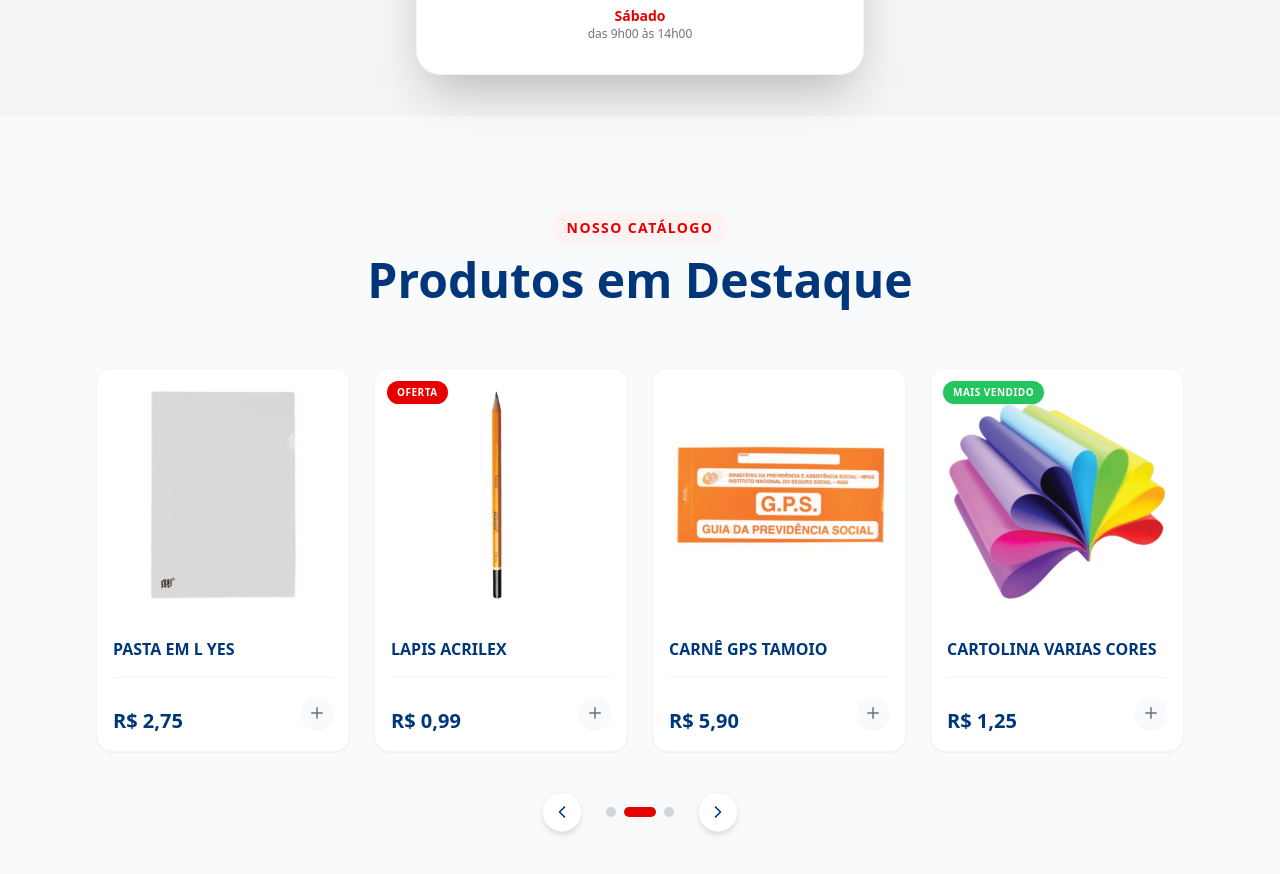
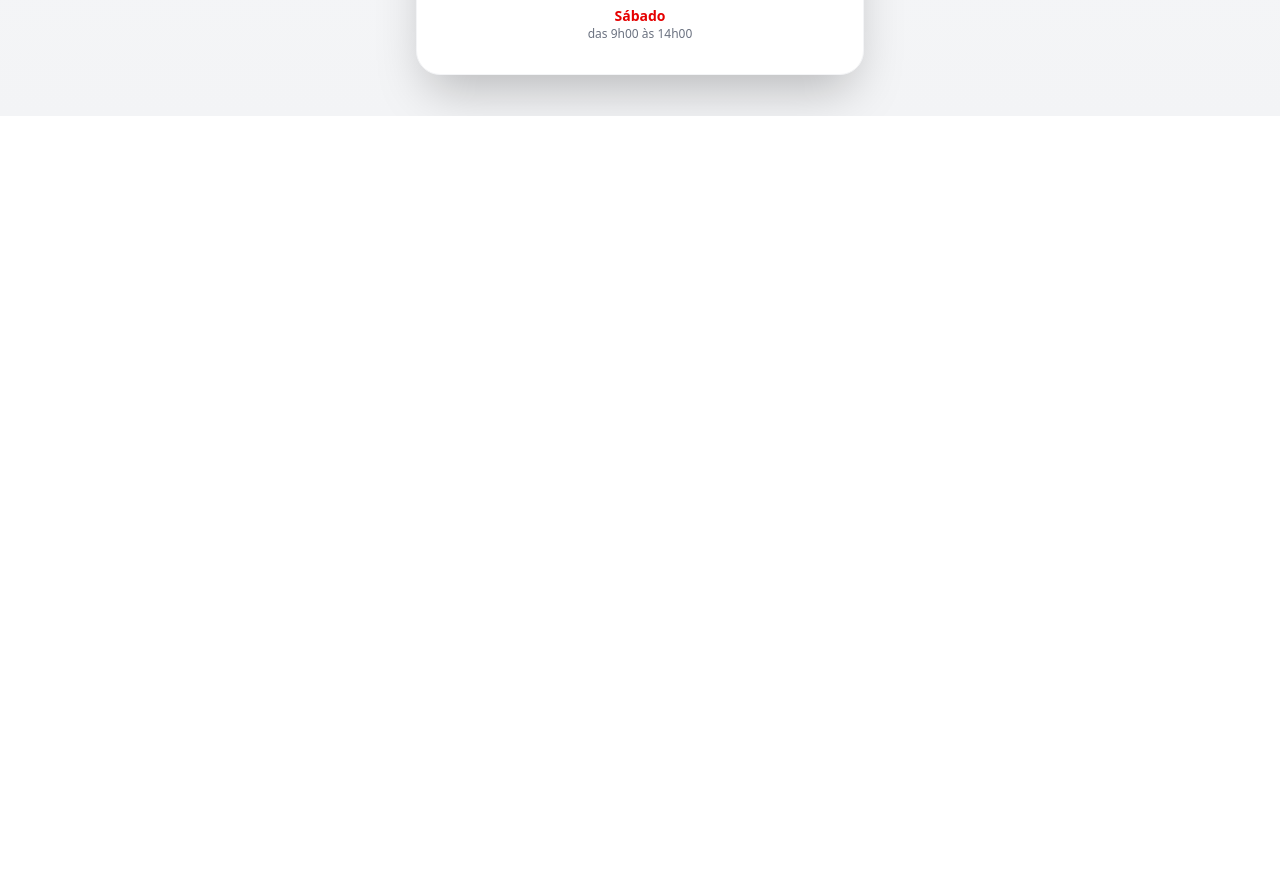
Before and after one commit to mrenanpx/yama-print-site, a React (Vite) app: page /envie-seu-arquivo in a window 1280 px wide. Shown: the part 684-1558 px from the top of the page. After the commit the page ends 800 px from the top, so only its background shows below. Built offline with nearby package versions, Linux system fonts and the light colour scheme; the HTML template or start-up script is replaced by a standard one.

Commit message:
remove icone de mais dos cards de produto

```diff
--- a/src/App.jsx
+++ b/src/App.jsx
@@ -26,7 +26,7 @@
         <Hero />
         <Services />
         <WhyUs />
-        <ProductsCarousel />
+        {/* <ProductsCarousel /> */}
         <Location />
         <Social />
         <Partners />
--- a/src/components/ProductsCarousel.jsx
+++ b/src/components/ProductsCarousel.jsx
@@ -1,19 +1,19 @@
 import React, { useState, useEffect, useCallback } from 'react';
-import { FiChevronLeft, FiChevronRight, FiPlus } from 'react-icons/fi';
+import { FiChevronLeft, FiChevronRight } from 'react-icons/fi';
 
 // Array com os produtos
 const productsData = [
-  { id: 1, image: '/products/prtd1.webp', title: 'CADERNO 1 MATÉRIA', price: 'R$ 14,90', startingAt: true },
-  { id: 2, image: '/products/prtd2.webp', title: 'CARTÃO DE VISITA COUCHÊ 250g', price: 'R$ 79,00', tag: 'MAIS VENDIDO', tagColor: 'bg-green-500', startingAt: true },
-  { id: 3, image: '/products/prtd3.webp', title: 'CANETA BIC', price: 'R$ 1,30',tag: 'MAIS VENDIDO', tagColor: 'bg-green-500', startingAt: true },
-  { id: 4, image: '/products/prtd4.webp', title: 'MARCA TEXTO MASTERPRINT', price: 'R$ 2,50', tag: 'PROMOÇÃO', tagColor: 'bg-blue-500' },
-  { id: 5, image: '/products/prtd5.webp', title: 'PASTA EM L YES', price: 'R$ 2,75' },
-  { id: 6, image: '/products/prtd6.webp', title: 'LAPIS ACRILEX', price: 'R$ 0,99', tag: 'OFERTA', tagColor: 'bg-yama-red' },
-  { id: 7, image: '/products/prtd7.webp', title: 'CARNÊ GPS TAMOIO', price: 'R$ 5,90' },
-  { id: 8, image: '/products/prtd8.webp', title: 'CARTOLINA VARIAS CORES', price: 'R$ 1,25', tag: 'MAIS VENDIDO', tagColor: 'bg-green-500' },
-  { id: 9, image: '/products/prtd9.webp', title: 'BANNER C/ BASTÃO', price: 'R$ 60,00', startingAt: true },
-  { id: 10, image: '/products/prtd10.webp', title: 'ADESIVO VINIL C/ RECORTE PERSONALIZADO', price: 'R$ 82,00', startingAt: true },
-  { id: 11, image: '/products/prtd11.webp', title: 'ENVELOPE KRAFT A4', price: 'R$ 1,00', tag: 'MAIS VENDIDO', tagColor: 'bg-green-500' },
+  { id: 1, image: '/products/prtd1.webp', title: 'Cartão de Visita Premium', price: 'R$ 89,90', tag: 'NOVIDADE', tagColor: 'bg-yama-red', startingAt: true },
+  { id: 2, image: '/products/prtd2.webp', title: 'Panfletos Couchê 90g', price: 'R$ 145,00', tag: 'MAIS VENDIDO', tagColor: 'bg-green-500' },
+  { id: 3, image: '/products/prtd3.webp', title: 'Canecas Personalizadas', price: 'R$ 35,00', startingAt: true },
+  { id: 4, image: '/products/prtd4.webp', title: 'Adesivos em Vinil', price: 'R$ 49,90', tag: 'PROMOÇÃO', tagColor: 'bg-blue-500', startingAt: true },
+  { id: 5, image: '/products/prtd5.webp', title: 'Banners em Lona', price: 'R$ 75,00' },
+  { id: 6, image: '/products/prtd6.webp', title: 'Pastas Personalizadas', price: 'R$ 210,00', tag: 'OFERTA', tagColor: 'bg-yama-red' },
+  { id: 7, image: '/products/prtd7.webp', title: 'Cadernos Corporativos', price: 'R$ 42,00' },
+  { id: 8, image: '/products/prtd8.webp', title: 'Agendas 2027', price: 'R$ 55,00' },
+  { id: 9, image: '/products/prtd9.webp', title: 'Crachás em PVC', price: 'R$ 15,50', tag: 'LANÇAMENTO', tagColor: 'bg-purple-500', startingAt: true },
+  { id: 10, image: '/products/prtd10.webp', title: 'Carimbos Automáticos', price: 'R$ 45,00' },
+  { id: 11, image: '/products/prtd11.webp', title: 'Receituários Médicos', price: 'R$ 95,00' },
 ];
 
 const ProductsCarousel = () => {
@@ -68,7 +68,7 @@
 
     const timer = setInterval(() => {
       nextPage();
-    }, 5000); // 5 segundos
+    }, 2500); // 2.5 segundos
 
     // Limpa o timer para não sobrepor intervalos ao trocar de página
     return () => clearInterval(timer);
@@ -128,7 +128,7 @@
                     {product.title}
                   </h3>
 
-                  {/* Destaque Elegante do Preço */}
+                  {/* Destaque Elegante do Preço (Sem o ícone de +) */}
                   <div className="mt-auto pt-3 border-t border-gray-100 flex items-center justify-between">
                     <div className="flex flex-col">
                       {product.startingAt ? (
@@ -145,10 +145,6 @@
                         {product.price}
                       </span>
                     </div>
-
-                    <div className="w-7 h-7 md:w-8 md:h-8 rounded-full bg-gray-50 flex items-center justify-center text-gray-500 group-hover:bg-yama-red group-hover:text-white transition-all duration-300 shadow-sm shrink-0">
-                      <FiPlus className="text-base md:text-lg" />
-                    </div>
                   </div>
 
                 </div>
@@ -156,7 +152,7 @@
             ))}
           </div>
 
-          {/* Navegação Manual (Agora a trava de pausa por Hover está SOMENTE aqui) */}
+          {/* Navegação Manual */}
           <div
             className="flex justify-center items-center gap-6 mt-10"
             onMouseEnter={() => setIsHovered(true)}
--- a/src/pages/EnvieMogi.jsx
+++ b/src/pages/EnvieMogi.jsx
@@ -79,7 +79,7 @@
 
     </div>
 
-   <ProductsCarousel />
+   {/* <ProductsCarousel /> */}
    </>
   );
 };
```
